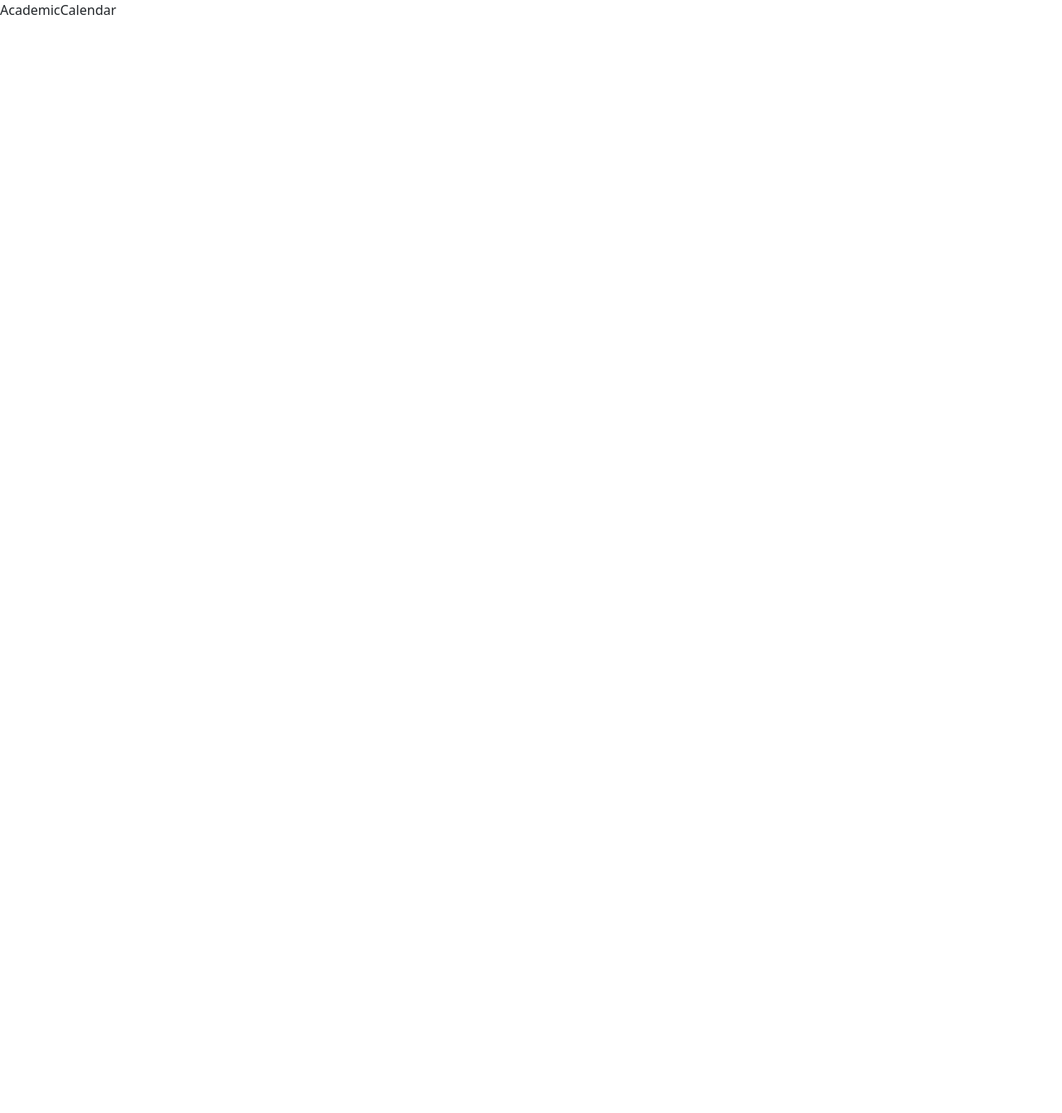
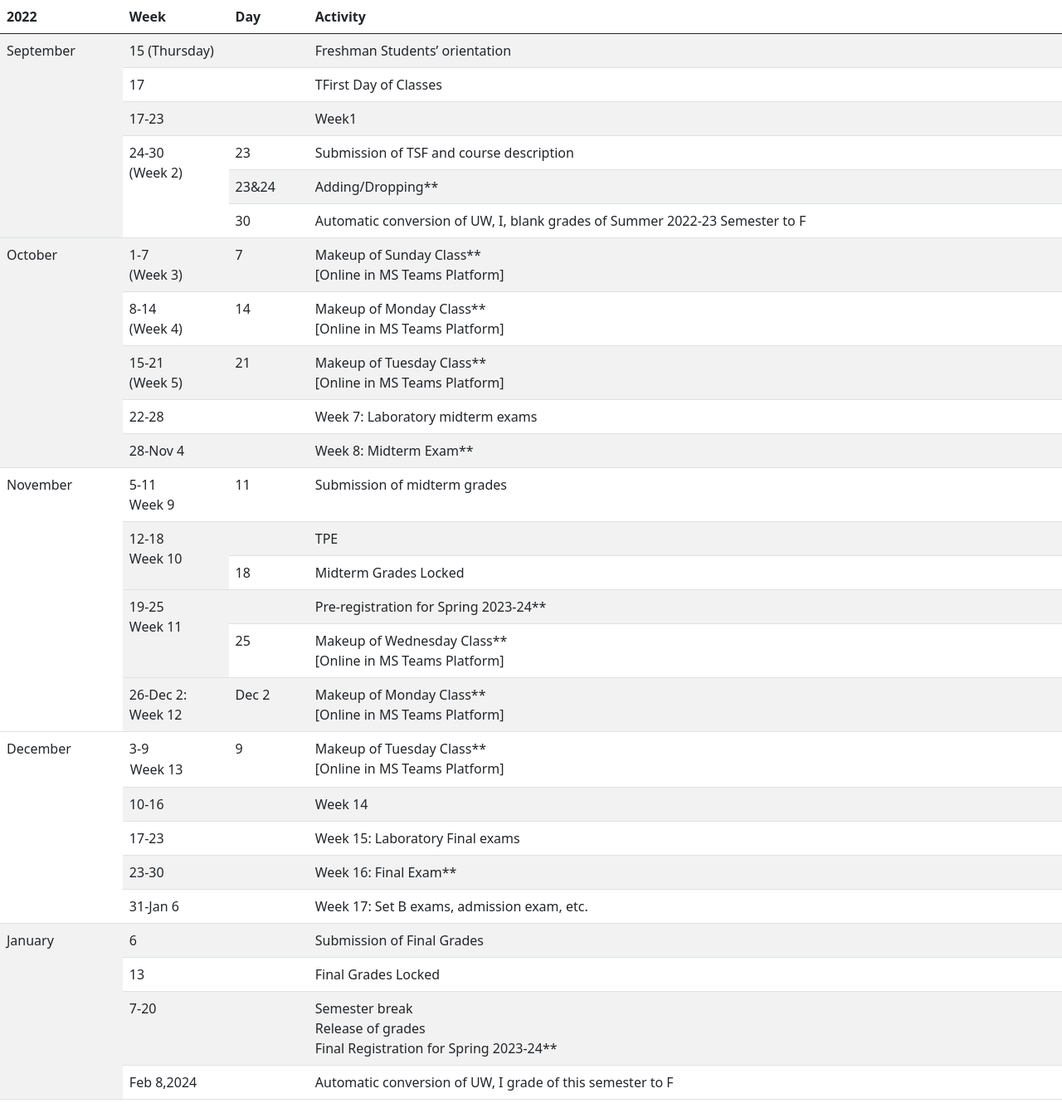
Before and after one commit to OBESystem/obe-system, a React (Create React App) app in the folder obe-only-frontend/: page /AcademicCalendar in a window 1280 px wide. Shown: the whole page at 83% size. Before the commit the page ends 800 px from the top, so only its background shows below. Built offline with nearby package versions, Linux system fonts and the light colour scheme.

Commit message:
Update AcademicCalendar.jsx

```diff
--- a/obe-only-frontend/src/AcademicCalendar.jsx
+++ b/obe-only-frontend/src/AcademicCalendar.jsx
@@ -1,8 +1,148 @@
 import React from 'react'
+import NavTeacher from './Teacher/NavTeacher'
 
 function AcademicCalendar() {
   return (
-    <div>AcademicCalendar</div>
+    <div>
+      {/* <NavTeacher/> */}
+      <table className="table table-striped">
+        <thead>
+          <tr>
+            <th scope="col">2022</th>
+            <th scope='col'>Week</th>
+            <th scope='col'>Day</th>
+            <th>Activity</th>
+          </tr>
+        </thead>
+        <tbody>
+          <tr>
+            <td rowSpan={6}>September</td>
+            <td colSpan={2}>15 (Thursday)</td>
+            <td>Freshman Students’ orientation</td>
+          </tr>
+          <tr>
+            <td colSpan={2}>17</td>
+            <td>TFirst Day of Classes</td>
+          </tr>
+          <tr>
+            <td colSpan={2}>17-23</td>
+            <td>Week1</td>
+          </tr>
+          <tr>
+            <td rowSpan={3}>24-30 <br /> (Week 2)</td>
+            <td>23</td>
+            <td>Submission of TSF and course description</td>
+          </tr>
+          <tr>
+            <td>23&24</td>
+            <td>Adding/Dropping**</td>
+          </tr>
+          <tr>
+            <td>30</td>
+            <td>Automatic conversion of UW, I, blank grades of Summer 2022-23 Semester to F</td>
+          </tr>
+
+          <tr>
+            <td rowSpan={5}>October</td>
+            <td>1-7 <br />(Week 3)</td>
+            <td>7</td>
+            <td>Makeup of Sunday Class** <br />[Online in MS Teams Platform]</td>
+          </tr>
+          <tr>
+            <td>8-14 <br />(Week 4)</td>
+            <td>14</td>
+            <td>Makeup of Monday Class** <br />[Online in MS Teams Platform]</td>
+          </tr>
+          <tr>
+            <td>15-21 <br />(Week 5)</td>
+            <td>21</td>
+            <td>Makeup of Tuesday Class** <br />[Online in MS Teams Platform]</td>
+          </tr>
+          <tr>
+            <td colSpan={2}>22-28</td>
+            <td>Week 7: Laboratory midterm exams</td>
+          </tr>
+          <tr>
+            <td colSpan={2}>28-Nov 4</td>
+            <td>Week 8: Midterm Exam**</td>
+          </tr>
+
+
+          <tr>
+            <td rowSpan={6}>November</td>
+            <td>5-11 <br />Week 9</td>
+            <td>11</td>
+            <td>Submission of midterm grades</td>
+          </tr>
+          <tr>
+            <td rowSpan={2}>12-18 <br />Week 10</td>
+            <td></td>
+            <td>TPE</td>
+          </tr>
+          <tr>
+            <td>18</td>
+            <td>Midterm Grades Locked</td>
+          </tr>
+          <tr>
+            <td rowSpan={2}>19-25 <br />Week 11</td>
+            <td></td>
+
+            <td>Pre-registration for Spring 2023-24**</td>
+          </tr>
+          <tr>
+            <td>25</td>
+
+            <td>Makeup of Wednesday Class** <br />[Online in MS Teams Platform]</td>
+          </tr>
+          <tr>
+            <td>26-Dec 2: <br />Week 12</td>
+            <td>Dec 2</td>
+            <td>Makeup of Monday Class** <br /> [Online in MS Teams Platform]</td>
+          </tr>
+
+          <tr>
+            <td rowSpan={5}>December</td>
+            <td>3-9 <td>Week 13</td></td>
+            <td>9</td>
+            <td>Makeup of Tuesday Class** <br />[Online in MS Teams Platform]</td>
+          </tr>
+          <tr>
+            <td colSpan={2}>10-16</td>
+            <td>Week 14</td>
+          </tr>
+          <tr>
+            <td colSpan={2}>17-23</td>
+            <td>Week 15: Laboratory Final exams</td>
+          </tr>
+          <tr>
+            <td colSpan={2}>23-30</td>
+            <td>Week 16: Final Exam**</td>
+          </tr>
+          <tr>
+            <td colSpan={2}>31-Jan 6</td>
+            <td>Week 17: Set B exams, admission exam, etc.</td>
+          </tr>
+
+          <tr>
+            <td rowSpan={4}>January</td>
+            <td colSpan={2}>6</td>
+            <td>Submission of Final Grades</td>
+          </tr>
+          <tr>
+            <td colSpan={2}>13</td>
+            <td>Final Grades Locked</td>
+          </tr>
+          <tr>
+            <td colSpan={2}>7-20</td>
+            <td>Semester break <br />Release of grades <br />Final Registration for Spring 2023-24**</td>
+          </tr>
+          <tr>
+            <td colSpan={2}>Feb 8,2024</td>
+            <td>Automatic conversion of UW, I grade of this semester to F</td>
+          </tr>
+        </tbody>
+      </table>
+    </div>
   )
 }
 
```
